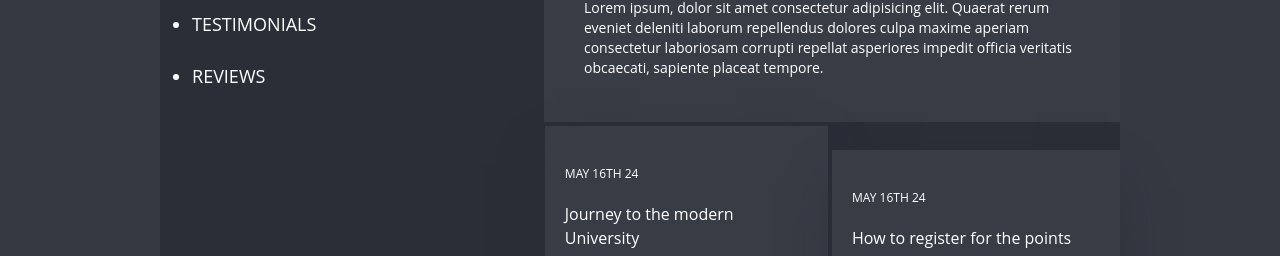
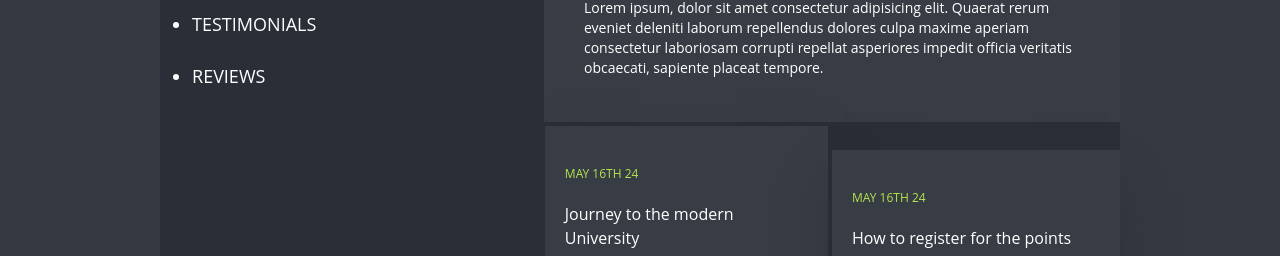
Before and after one commit to usmanqamar123/Hamdard-Transport-System, a React (Vite) app: page / in a window 1280 px wide. Shown: the part 2764-3020 px from the top of the page. Built offline with nearby package versions, Linux system fonts and the light colour scheme.

Commit message:
:fire: Get in touch section complete

```diff
--- a/src/pages/Home.jsx
+++ b/src/pages/Home.jsx
@@ -175,9 +175,9 @@ const Home = () => {
             ))}
           </div>
           <div className="flex justify-center text-white items-center cursor-pointer">
-            <span className="flex items-center text-base md:px-10 py-3 p-5 bg-secondary">
+            <span className="flex items-center text-base md:px-10 py-3 p-5 hover:bg-primarytwo hover:text-black bg-secondary">
               <MdOutlineRemoveRedEye width={15} className="mr-2" />
-              <p>View Points</p>
+              <p className=" ">View Points</p>
             </span>
           </div>
         </div>
@@ -213,15 +213,15 @@ const Home = () => {
           </div>
 
           <div className="flex justify-end items-end gap-1 pt-1">
-            <div className="w-full lg:w-[29.5%] bg-primary py-5 px-2 md:p-5 md:py-10 shadow-2xl shadow-secondary hover:bg-primarytwo hover:!text-black hover:border-white hover:border-4 transition duration-300 ease-in-out transform hover:scale-105 hover:-translate-x-3">
-              <p className="text-xs">MAY 16TH 24</p>
+            <div className="w-full lg:w-[29.5%] bg-primary py-5 px-2 md:p-5 md:py-10 shadow-2xl shadow-secondary hover:bg-primarytwo group text-white hover:text-black hover:border-white hover:border-4 transition duration-300 ease-in-out transform hover:scale-105 hover:-translate-x-3">
+              <p className="text-xs text-primarytwo group-hover:text-black">MAY 16TH 24</p>
               <p className="my-5 text-sm md:text-base">
                 Journey to the modern University
               </p>
               <p className="text-xs pt-10">LEARN MORE</p>
             </div>
-            <div className="w-full lg:w-[30%] bg-primary px-2 py-5 md:p-5 md:py-10 hover:bg-primarytwo shadow-2xl shadow-secondary hover:!text-black hover:border-white hover:border-4 transition duration-300 ease-in-out transform hover:scale-105 hover:translate-x-3">
-              <p className="text-xs">MAY 16TH 24</p>
+            <div className="w-full lg:w-[30%] bg-primary px-2 py-5 md:p-5 md:py-10 hover:bg-primarytwo shadow-2xl shadow-secondary group text-white hover:text-black hover:border-white hover:border-4 transition duration-300 ease-in-out transform hover:scale-105 hover:translate-x-3">
+              <p className="text-xs text-primarytwo group-hover:text-black">MAY 16TH 24</p>
               <p className="my-5 text-sm md:text-base">
                 How to register for the points
               </p>
```
